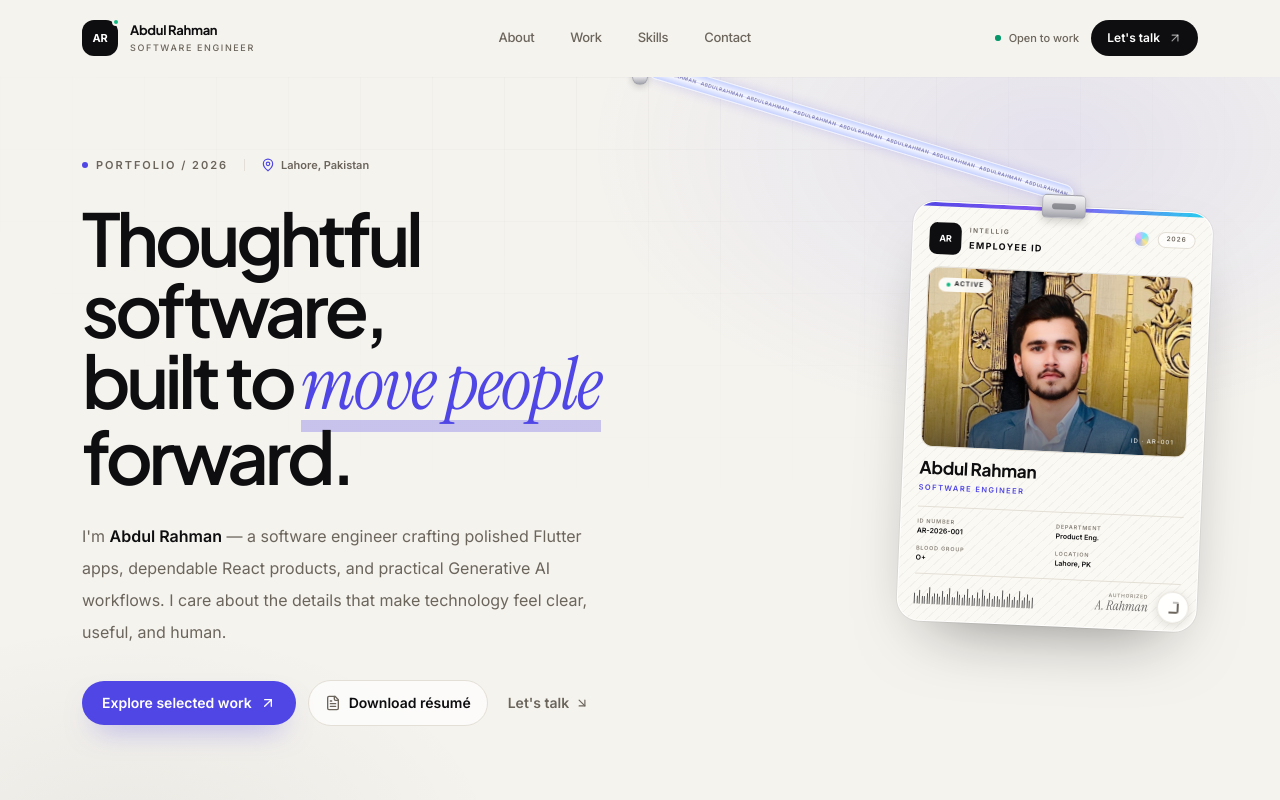
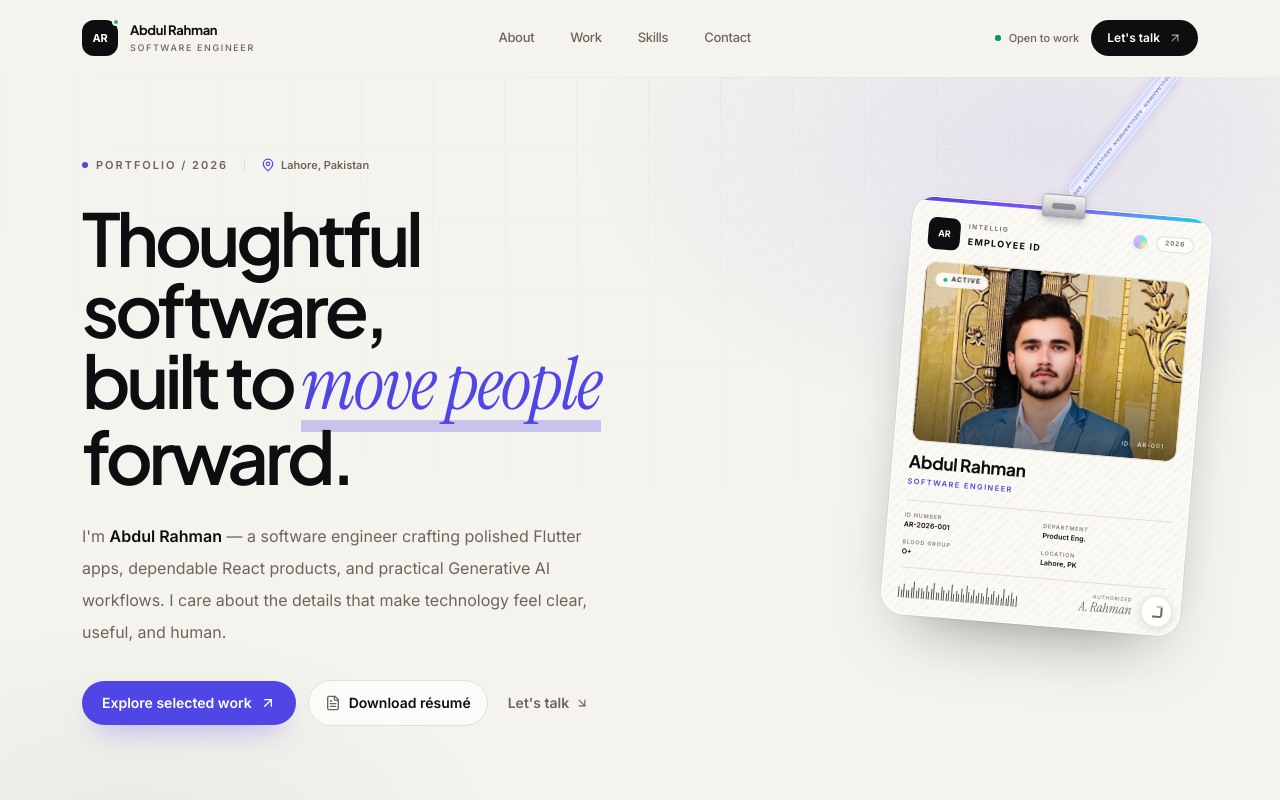
Before and after one commit to Abdulrahman50ab/Portfolio, a React (Vite) app: page / in a window 1280 px wide. Shown: the top 800 px of the page. Built offline with nearby package versions, Linux system fonts and the light colour scheme.

Commit message:
feat: move lanyard anchor to right side below Let's talk

```diff
--- a/src/components/EmployeeCard.tsx
+++ b/src/components/EmployeeCard.tsx
@@ -204,7 +204,9 @@ const EmployeeCard = ({ fullHero = false }: EmployeeCardProps) => {
   };
 
   const active = mode !== 'idle';
-  const anchorX = stage.w / 2;
+  // Anchor the lanyard to the right side of the hero, just below the
+  // "Let's talk" button in the navigation bar.
+  const anchorX = Math.max(48, stage.w - 64);
   const cardCenterX = box.x + box.w / 2;
   const tetherDx = cardCenterX - anchorX;
   const tetherDy = Math.max(box.y - stage.anchorY, 0);
@@ -238,8 +240,8 @@ const EmployeeCard = ({ fullHero = false }: EmployeeCardProps) => {
         {/* The lanyard begins just below the sticky navigation. */}
         <div
           aria-hidden="true"
-          className="pointer-events-none absolute left-1/2 z-0 h-4 w-4 -translate-x-1/2 -translate-y-1/2 rounded-full border border-zinc-400/80 bg-gradient-to-b from-white via-zinc-200 to-zinc-400 shadow-[0_2px_7px_rgba(24,24,27,0.2)]"
-          style={{ top: stage.anchorY }}
+          className="pointer-events-none absolute z-0 h-4 w-4 -translate-x-1/2 -translate-y-1/2 rounded-full border border-zinc-400/80 bg-gradient-to-b from-white via-zinc-200 to-zinc-400 shadow-[0_2px_7px_rgba(24,24,27,0.2)]"
+          style={{ left: anchorX, top: stage.anchorY }}
         />
 
         {/* Centered lanyard strip: its lower end meets the badge clip exactly. */}
```
